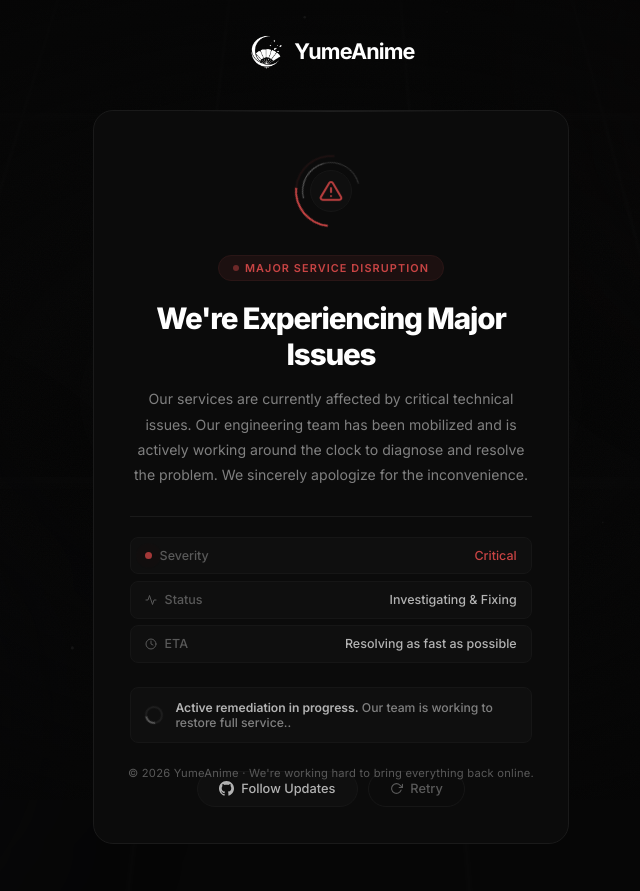
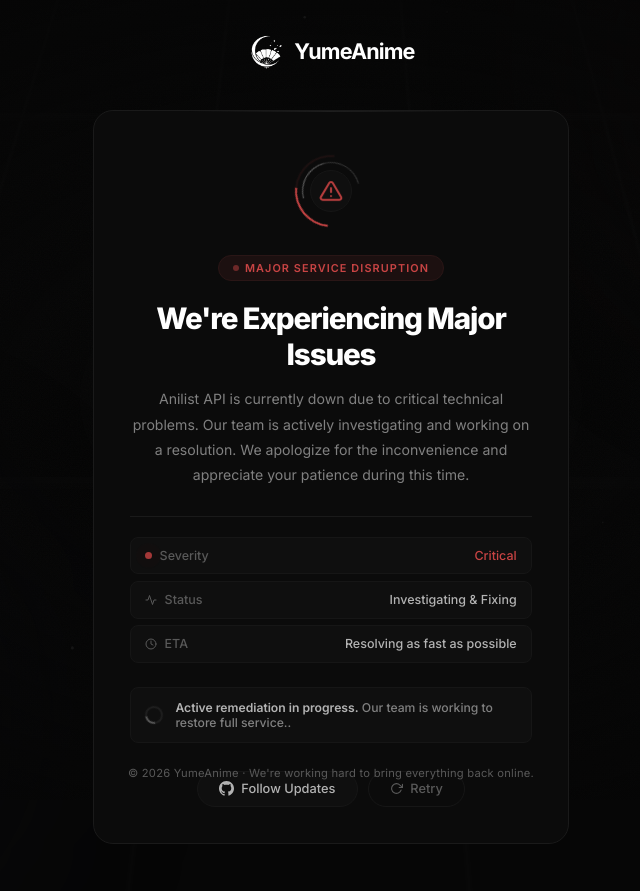
Before and after one commit to OTAKUWeBer/YumeAnime, a Python web app: template api/templates/announcement.html in a window 1280 px wide. Shown: the top 891 px of the page, without its empty margins (309-949 px from the left). Run offline with Jinja, Linux system fonts and the light colour scheme; the template is opened without the code that fills it, so the values that code supplies are empty.

Commit message:
Temp Shutdown

```diff
--- a/api/app.py
+++ b/api/app.py
@@ -21,7 +21,7 @@ _RE_STRIP_ANIME_ID = re.compile(r'-\d+$')
 # ── Urgent Announcement Mode ──────────────────────────────────────────
 # Set to True to put the entire site into maintenance mode.
 # All routes will display the announcement page instead of normal content.
-URGENT_ANNOUNCEMENT = False
+URGENT_ANNOUNCEMENT = True
 
 HEADLESS_PATTERNS = [
     r"headless", r"phantom", r"selenium", r"puppeteer",
--- a/api/templates/announcement.html
+++ b/api/templates/announcement.html
@@ -712,10 +712,11 @@
 
             <h1 class="announcement-title">We're Experiencing Major Issues</h1>
             <p class="announcement-subtitle">
-                Our services are currently affected by critical technical issues.
+                Anilist API is currently down due to critical technical problems. Our team is actively investigating and working on a resolution. We apologize for the inconvenience and appreciate your patience during this time.
+                <!-- Our services are currently affected by critical technical issues.
                 Our engineering team has been mobilized and is actively working
                 around the clock to diagnose and resolve the problem. We sincerely
-                apologize for the inconvenience.
+                apologize for the inconvenience. -->
             </p>
 
             <div class="card-divider"></div>
```
